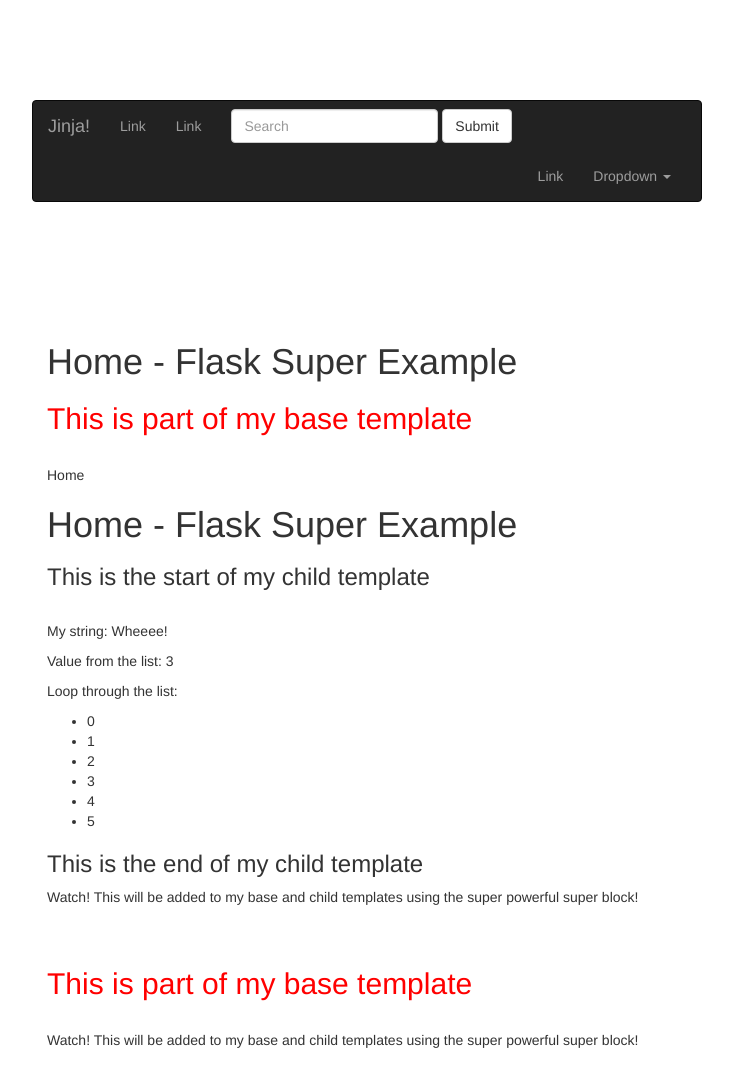
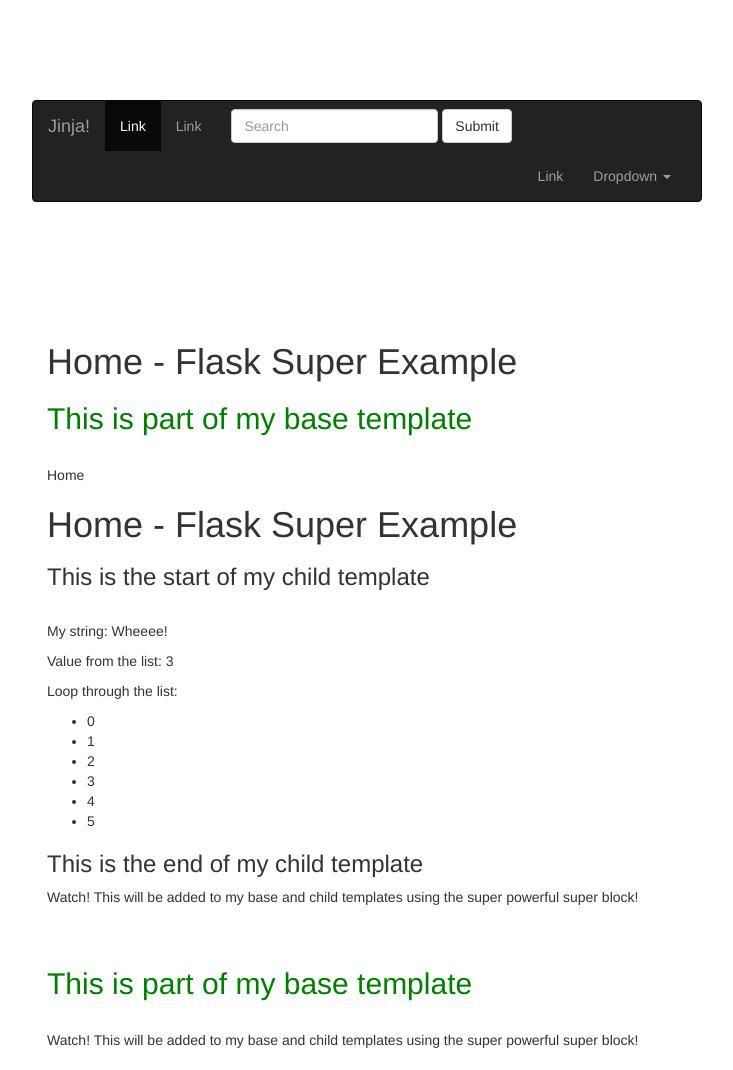
Before and after one commit to ShivSoni5/Python-Practice, a Flask app: page / in a window 1280 px wide. Shown: the whole page, without its empty margins (273-1006 px from the left). Run offline with Flask 2, Linux system fonts and the light colour scheme; some libraries are stand-ins or nearby versions.

Commit message:
something new

```diff
--- a/Flask/jinja_practise/templates/layout.html
+++ b/Flask/jinja_practise/templates/layout.html
@@ -9,7 +9,7 @@
         		max-width: 700px;
         		padding-top: 100px;
       		}
-			h2 {color: red;}
+      			h2 {color: green;}
     		</style>
   	</head>
   	<body>
@@ -27,7 +27,7 @@
 
     				<div class="collapse navbar-collapse" id="bs-example-navbar-collapse-1">
       					<ul class="nav navbar-nav">
-						<li class="acive"><a href="#">Link</a></li>
+        					<li class="active"><a href="#">Link</a></li>
         					<li><a href="#">Link</a></li>
       					</ul>
       					<form class="navbar-form navbar-left" role="search">
@@ -49,8 +49,8 @@
           						</ul>
         					</li>
       					</ul>
-				</div>
-			</div>
+    				</div><!-- /.navbar-collapse -->
+  			</div><!-- /.container-fluid -->
 		</nav>
     		<div class="container">
 			{% block heading %}
--- a/Flask/jinja_practise/templates/template.html
+++ b/Flask/jinja_practise/templates/template.html
@@ -6,7 +6,7 @@
     		<link href="http://netdna.bootstrapcdn.com/bootstrap/3.0.0/css/bootstrap.min.css" rel="stylesheet" media="screen">
     		<style type="text/css">
     		  	.container {
-				max-width: 500px;
+        			max-width: 700px;
         			padding-top: 100px;
       			}
     		</style>
@@ -19,11 +19,10 @@
 			{% block heading %}
   				{{ super() }}
 			{% endblock %}
-
 			<h3> This is the start of my child template</h3>
 			<br>
       			<p>My string: {{my_string}}</p>
-				<p> Value from the list: {{my_list[3]}}</p>
+      			<p>Value from the list: {{my_list[3]}}</p>
       			<p>Loop through the list:</p>
       			<ul>
         			{% for n in my_list %}
```
Lines whose indentation alone changed are shown as unchanged.
